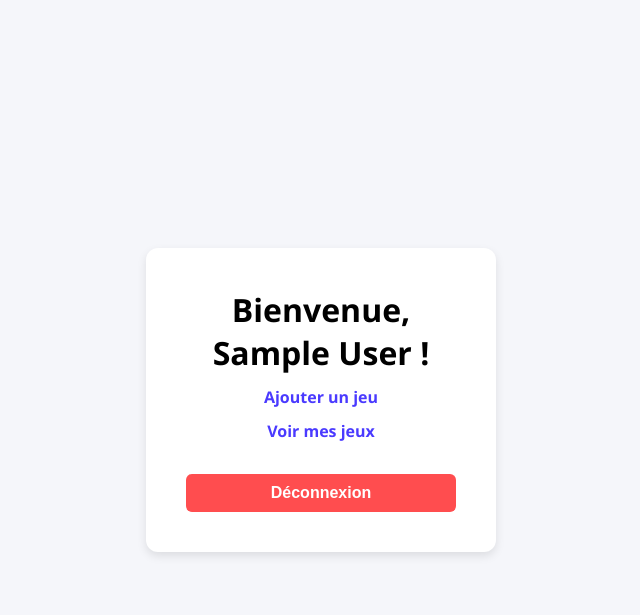
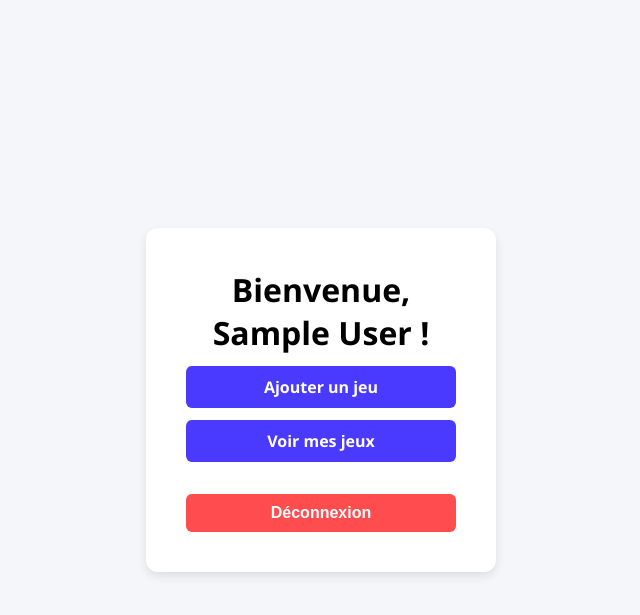
Before and after one commit to nahodura/ift3225-projet1, a PHP site: page / in a window 1280 px wide. Shown: the top 615 px of the page, without its empty margins (319-959 px from the left). Run offline with PHP 8.4, Linux system fonts and the light colour scheme; the visitor is signed in with stand-in values (Sample User, id 1).

Commit message:
Style pour index.php

```diff
--- a/public_html/index.php
+++ b/public_html/index.php
@@ -17,8 +17,8 @@ if (!isset($_SESSION['id_utilisateur']) || !isset($_SESSION['nom_utilisateur']))
 <body class="centered-page">
     <div class="card home-card">
         <h1>Bienvenue, <?php echo htmlspecialchars($_SESSION['nom_utilisateur']); ?> !</h1>
-        <a href="ajouter_jeux.html" class="primary-link"> Ajouter un jeu</a>
-        <a href="afficher_jeux.php" class="primary-link"> Voir mes jeux</a>
+        <a href="ajouter_jeux.html" class="action-button blue-button"> Ajouter un jeu</a>
+        <a href="afficher_jeux.php" class="action-button blue-button"> Voir mes jeux</a>
         <form action="api/authentification/deconnexion.php" method="POST">
             <button type="submit" class="logout-button">Déconnexion</button>
         </form>
--- a/public_html/style.css
+++ b/public_html/style.css
@@ -195,17 +195,28 @@ button:hover {
     text-align: center;
 }
 
-/* Liens principaux */
-.primary-link {
+/* Boutons d'action (liens stylisés) */
+.action-button {
     display: block;
-    margin: 12px 0;
+    margin: 12px auto;
+    padding: 10px 20px;
+    border: none;
+    border-radius: 6px;
+    font-weight: 600;
+    cursor: pointer;
+    text-align: center;
     text-decoration: none;
-    color: #4A3AFF;
-    font-weight: 600;
+    transition: background-color 0.2s ease;
 }
 
-.primary-link:hover {
-    text-decoration: underline;
+/* Boutons bleus */
+.blue-button {
+    background-color: #4A3AFF;
+    color: white;
+}
+
+.blue-button:hover {
+    background-color: #3a2ed9;
 }
 
 /* Bouton de déconnexion */
```
